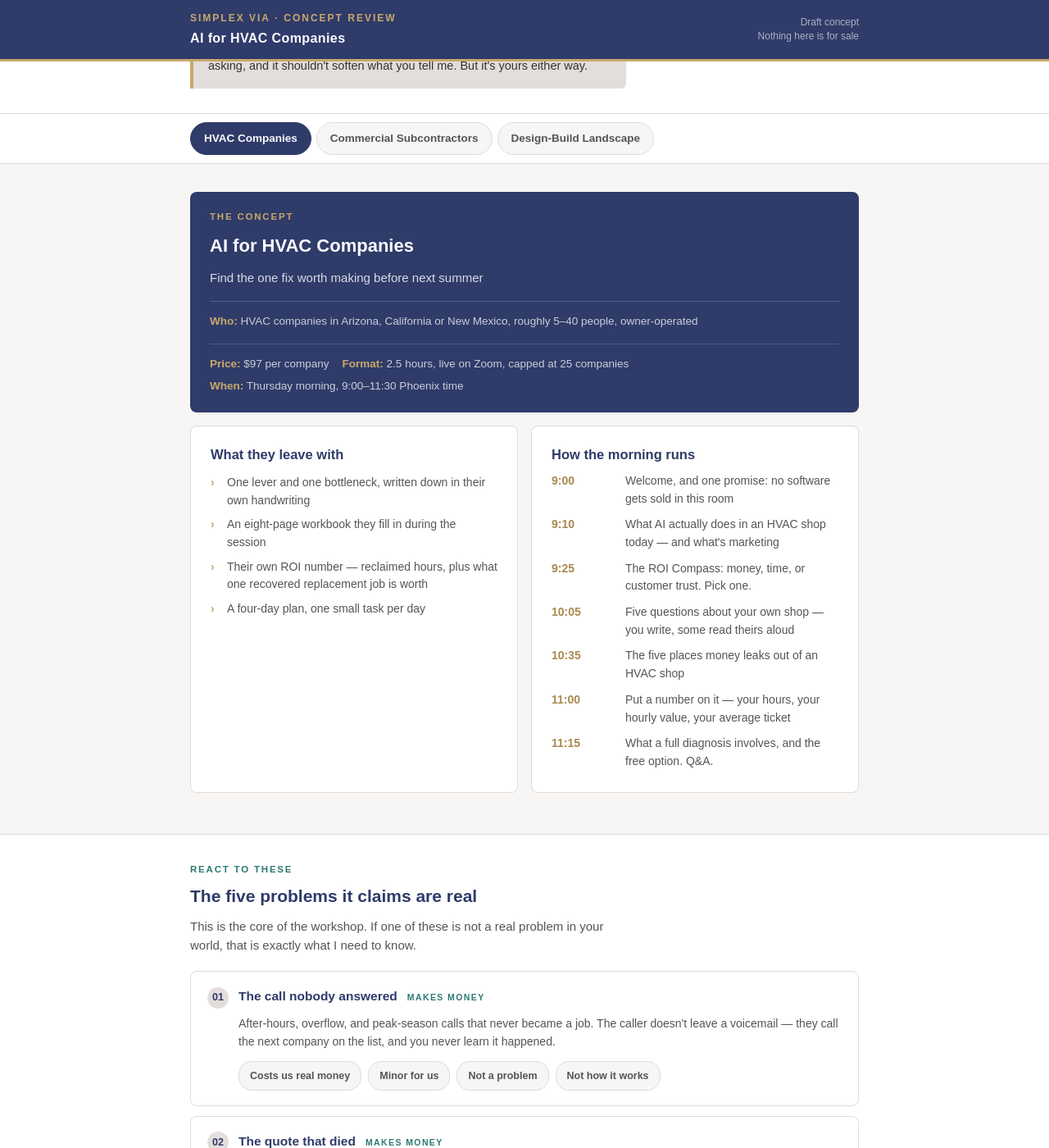
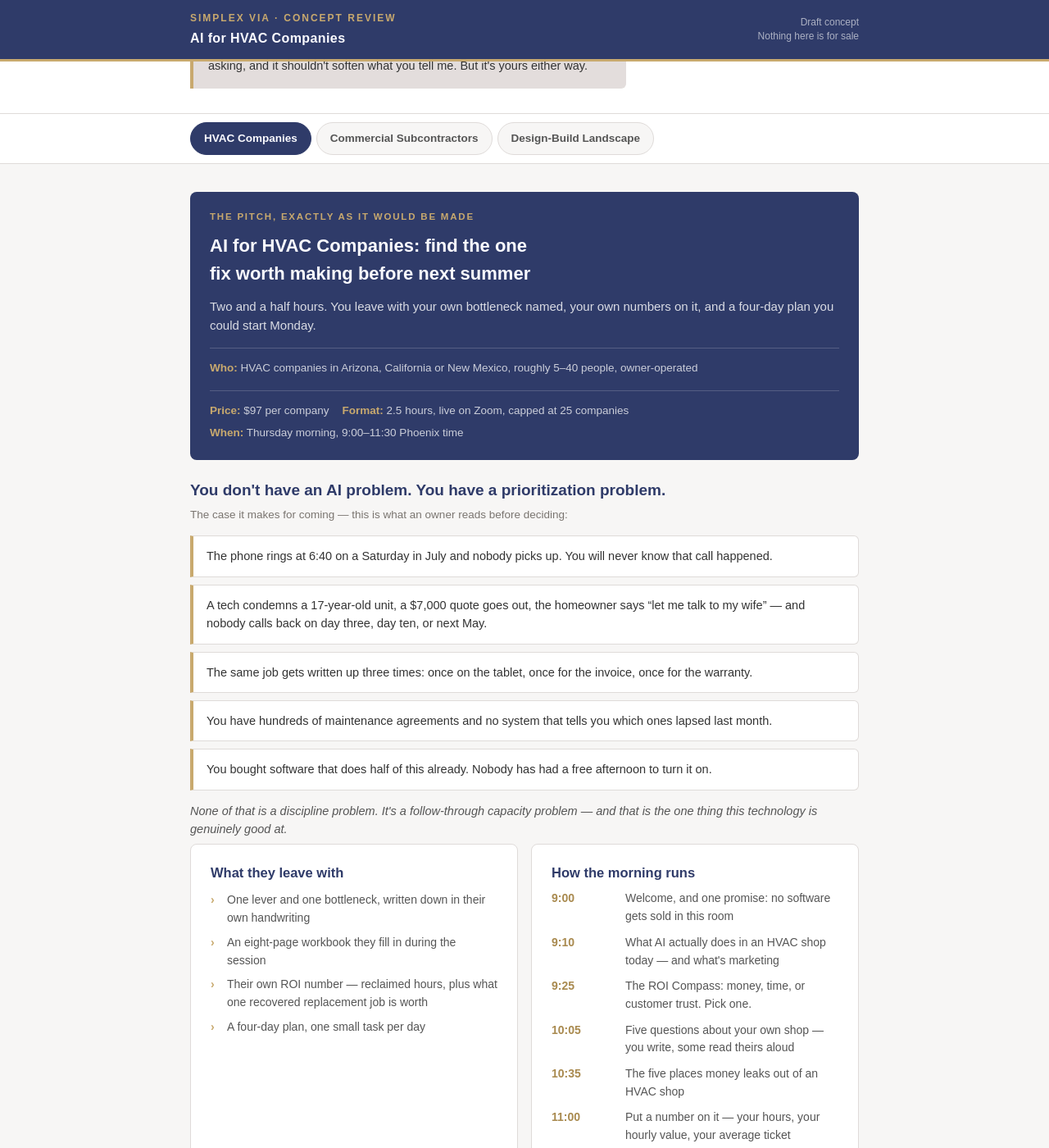
Before and after one commit to simplexvia/cs-website, a Jekyll site: the page docs/review.html, which Jekyll copies as it is, in a window 1280 px wide and 1400 px high, scrolled down 399 px. Shown: the whole window at 82% size. Built offline with Jekyll 4.4.1, drawn with Linux system fonts in a browser that asks for light colours; some of the changed text lies outside the part shown.

Commit message:
updated review with proper value/sales pitch of workshop

```diff
--- a/docs/review.html
+++ b/docs/review.html
@@ -88,6 +88,17 @@
   .ag{display:grid; grid-template-columns:74px 1fr; gap:6px 16px; font-size:14px;}
   .ag dt{color:var(--gold-deep); font-weight:bold; font-variant-numeric:tabular-nums;}
   .ag dd{color:var(--soft); margin-bottom:4px;}
+
+  /* the value proposition */
+  .why{margin:22px 0 6px;}
+  .why-line{font-size:19px; font-weight:bold; color:var(--navy); margin-bottom:6px;}
+  .why-sub{font-size:13.5px; color:var(--mute); margin-bottom:14px;}
+  .pain{
+    background:var(--white); border:1px solid var(--line); border-left:4px solid var(--gold);
+    border-radius:0 6px 6px 0; padding:13px 16px; margin-bottom:9px;
+    font-size:14.5px; color:var(--gray);
+  }
+  .pain-foot{font-size:14.5px; color:var(--soft); margin-top:14px; font-style:italic;}
 
   /* leaks with reaction control */
   .leak{background:var(--white); border:1px solid var(--line); border-radius:8px; padding:18px 20px; margin-bottom:12px;}
@@ -268,7 +279,18 @@
           "d": "Maintenance agreements lapse quietly, tune-up season is a manual phone marathon, and review requests only go out when somebody remembers."
         }
       ],
-      "nicheQ": "Which of those five costs your shop the most — and is there a sixth I've missed?"
+      "nicheQ": "Which of those five costs your shop the most — and is there a sixth I've missed?",
+      "headline": "AI for HVAC Companies: find the one fix worth making before next summer",
+      "deck": "Two and a half hours. You leave with your own bottleneck named, your own numbers on it, and a four-day plan you could start Monday.",
+      "why": "You don't have an AI problem. You have a prioritization problem.",
+      "pains": [
+        "The phone rings at 6:40 on a Saturday in July and nobody picks up. You will never know that call happened.",
+        "A tech condemns a 17-year-old unit, a $7,000 quote goes out, the homeowner says “let me talk to my wife” — and nobody calls back on day three, day ten, or next May.",
+        "The same job gets written up three times: once on the tablet, once for the invoice, once for the warranty.",
+        "You have hundreds of maintenance agreements and no system that tells you which ones lapsed last month.",
+        "You bought software that does half of this already. Nobody has had a free afternoon to turn it on."
+      ],
+      "painFoot": "None of that is a discipline problem. It's a follow-through capacity problem — and that is the one thing this technology is genuinely good at."
     },
     {
       "id": "subs",
@@ -347,7 +369,18 @@
           "d": "Every GC project manager keeps a list of subs who answer and subs who don't — and that list decides next year's invitations more reliably than your pricing does."
         }
       ],
-      "nicheQ": "Which of those five costs your shop the most — and is there a sixth I've missed?"
+      "nicheQ": "Which of those five costs your shop the most — and is there a sixth I've missed?",
+      "headline": "AI for Commercial Subcontractors: get more bids out the door without hiring another estimator",
+      "deck": "Two and a half hours. You leave with your own bottleneck named, your own numbers on it, and a four-day plan you could start Monday.",
+      "why": "You don't have an AI problem. You have a throughput problem.",
+      "pains": [
+        "Forty invitations landed this month. You bid eleven — and if someone asked, you couldn't say exactly why those eleven.",
+        "The super pointed at something on Tuesday, your foreman did it, and nobody wrote it up. That one's gone.",
+        "Your estimator is the throttle on the entire company, and he's one person with a family.",
+        "Submittals and RFIs eat the office, and every day of turnaround is a day of schedule exposure you'll hear about later.",
+        "You're profitable on paper and still waiting on retention from a job you closed in March."
+      ],
+      "painFoot": "None of that is a discipline problem. It's a throughput and documentation problem — and those are the two things this technology is genuinely good at."
     },
     {
       "id": "landscape",
@@ -426,7 +459,18 @@
           "d": "“What is happening this week?” Photos, schedule updates, and coordination across pool, gas, electrical and masonry subs. In a practice that runs on referrals and portfolio, this is what decides whether you get the next one."
         }
       ],
-      "nicheQ": "Which of those five costs your practice the most — and is there a sixth I have missed?"
+      "nicheQ": "Which of those five costs your practice the most — and is there a sixth I have missed?",
+      "headline": "AI for Design-Build Landscape Firms: spend your design hours on the clients who will actually build",
+      "deck": "Two and a half hours. You leave with your own bottleneck named, your own numbers on it, and a four-day plan you could start Monday.",
+      "why": "You don't have an AI problem. You have a design-capacity problem.",
+      "pains": [
+        "Two site visits and a concept for a homeowner with a $60K budget and a $300K wish list. Nobody billed those hours.",
+        "Their enthusiasm peaked the day you walked the property. The package went out three weeks later, by which point two other firms had called.",
+        "“Can we add a fire feature?” — four rounds of revisions, none of them invoiced, and the design has drifted from the number you quoted.",
+        "HOA review, plan check, MWELO documentation. Weeks of calendar time before anything breaks ground, and none of it billable.",
+        "Six months of build with the client living on site — and the question that decides your next referral is “what's happening this week?”"
+      ],
+      "painFoot": "None of that is a discipline problem. It's a design-capacity and documentation problem — and those are two things this technology is genuinely good at."
     }
   ],
   "responses": []
@@ -475,8 +519,8 @@
     { key:'attend', q:'Would you actually show up for 2.5 hours on a Thursday morning?',
       s:'Be honest about your calendar, not your intentions.',
       opts:['Yes','Maybe','Wrong time of day','Too long'] },
-    { key:'promise',q:'Does the headline promise make you want to attend?',
-      s:'The line at the top of the concept, not the whole page.',
+    { key:'promise',q:'Does the headline make you want to attend?',
+      s:'The line in the navy box at the top \u2014 the first thing an owner would see.',
       opts:['Yes','It is fine','Too vague','Overclaims'] },
     { key:'diag',   q:'After a workshop like that, would a $999 diagnosis for your business be worth it?',
       s:'A 30-minute call, a report inside 48 hours, and a review call.',
@@ -509,11 +553,16 @@
     document.getElementById('hdrName').textContent = w.title;
 
     h += '<section><div class="wrap">';
-    h += '<div class="card headline-card"><div class="kick">The concept</div>';
-    h += '<h3>'+esc(w.title)+'</h3><p>'+esc(w.promise)+'</p>';
+    h += '<div class="card headline-card"><div class="kick">The pitch, exactly as it would be made</div>';
+    h += '<h3>'+esc(w.headline)+'</h3><p>'+esc(w.deck)+'</p>';
     h += '<div class="meta"><span><b>Who:</b> '+esc(w.audience)+'</span></div>';
     h += '<div class="meta"><span><b>Price:</b> '+esc(w.price)+'</span><span><b>Format:</b> '+esc(w.format)+'</span><span><b>When:</b> '+esc(w.when)+'</span></div>';
     h += '</div>';
+
+    h += '<div class="why"><div class="why-line">'+esc(w.why)+'</div>';
+    h += '<p class="why-sub">The case it makes for coming \u2014 this is what an owner reads before deciding:</p>';
+    for (var pn=0; pn<w.pains.length; pn++) h += '<div class="pain">'+esc(w.pains[pn])+'</div>';
+    h += '<p class="pain-foot">'+esc(w.painFoot)+'</p></div>';
 
     h += '<div class="grid2">';
     h += '<div class="card"><h3>What they leave with</h3><ul class="plain">';
```
